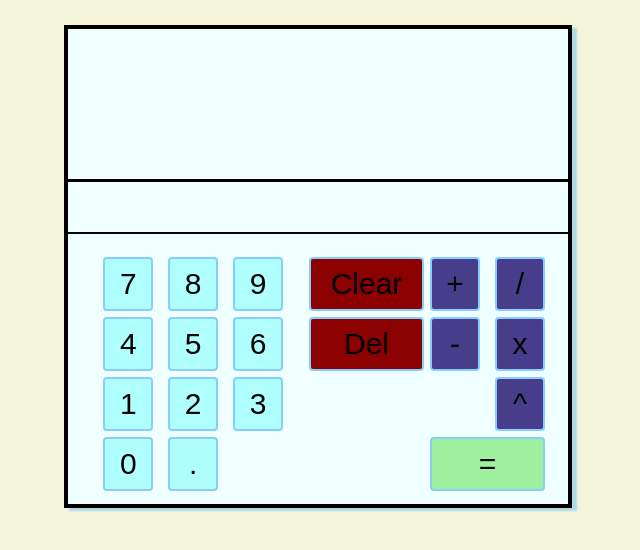
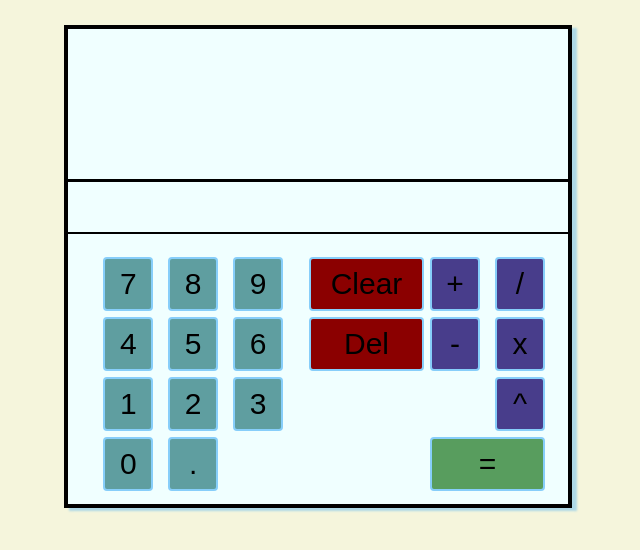
Before and after one commit to Soadaa56/calculator, a plain HTML site: page index.html in a window 1280 px wide. In both pictures the pointer is over the button 809 px from the left and 464 px from the top of the page. Shown: the whole page, without its empty margins (322-962 px from the left). Drawn offline with Linux system fonts and the light colour scheme.

Commit message:
Adjust button color scheme
Made the basic colors darker and hover colors more transparent

```diff
--- a/style.css
+++ b/style.css
@@ -85,11 +85,11 @@ button:hover {
 }
 
 #operators > div.bottom-row > button {
-    background-color: rgb(102, 228, 102);
+    background-color: darkgreen;
 }
 
 #operators > div.bottom-row > button:hover {
-    background-color: rgb(157, 240, 157);
+    background-color: rgba(0, 100, 0, 0.63);
 }
 
 #delete-button, #clear-button  {
@@ -97,13 +97,13 @@ button:hover {
 }
 
 #delete-button:hover , #clear-button:hover {
-    background-color:crimson
+    background-color: rgba(139, 0, 0, 0.637);
 }
 
 .number {
-    background-color: rgba(0, 255, 255, 0.267);
+    background-color:cadetblue;
 }
 
 .number:hover {
-    background-color: aqua;
+    background-color: rgba(95, 158, 160, 0.5)
 }
```
